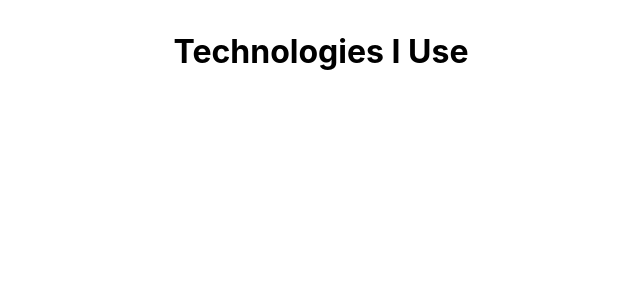
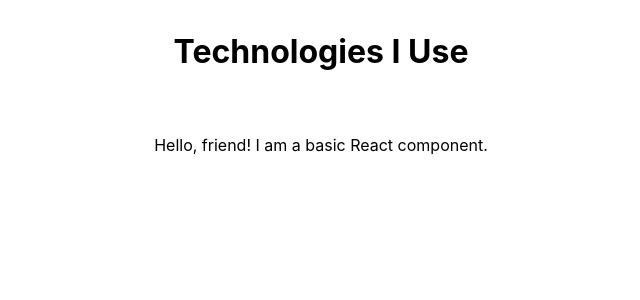
Before and after one commit to abgregs/sort-skills-app, a React (Create React App) app: page / in a window 1280 px wide. Shown: the top 300 px of the page, without its empty margins (319-959 px from the left). Built offline with nearby package versions, Linux system fonts and the light colour scheme.

Commit message:
create and display a simple react component

```diff
--- a/src/App.js
+++ b/src/App.js
@@ -1,13 +1,27 @@
 import './App.css';
+import React from 'react';
 
 function App() {
+
+  class ItemList extends React.Component {
+    render() {
+      return (
+        <div className='ui unstackable items'>
+          Hello, friend! I am a basic React component.
+        </div>
+      );
+    }
+  }
+
   return (
     <div className="App">
       <div className="main ui text container">
         <header>
           <h1 className="ui dividing centered header">Technologies I Use</h1>
         </header>
-        <div id="content"></div>
+        <div id="content">
+          <ItemList />
+        </div>
       </div>
     </div>
   );
```
